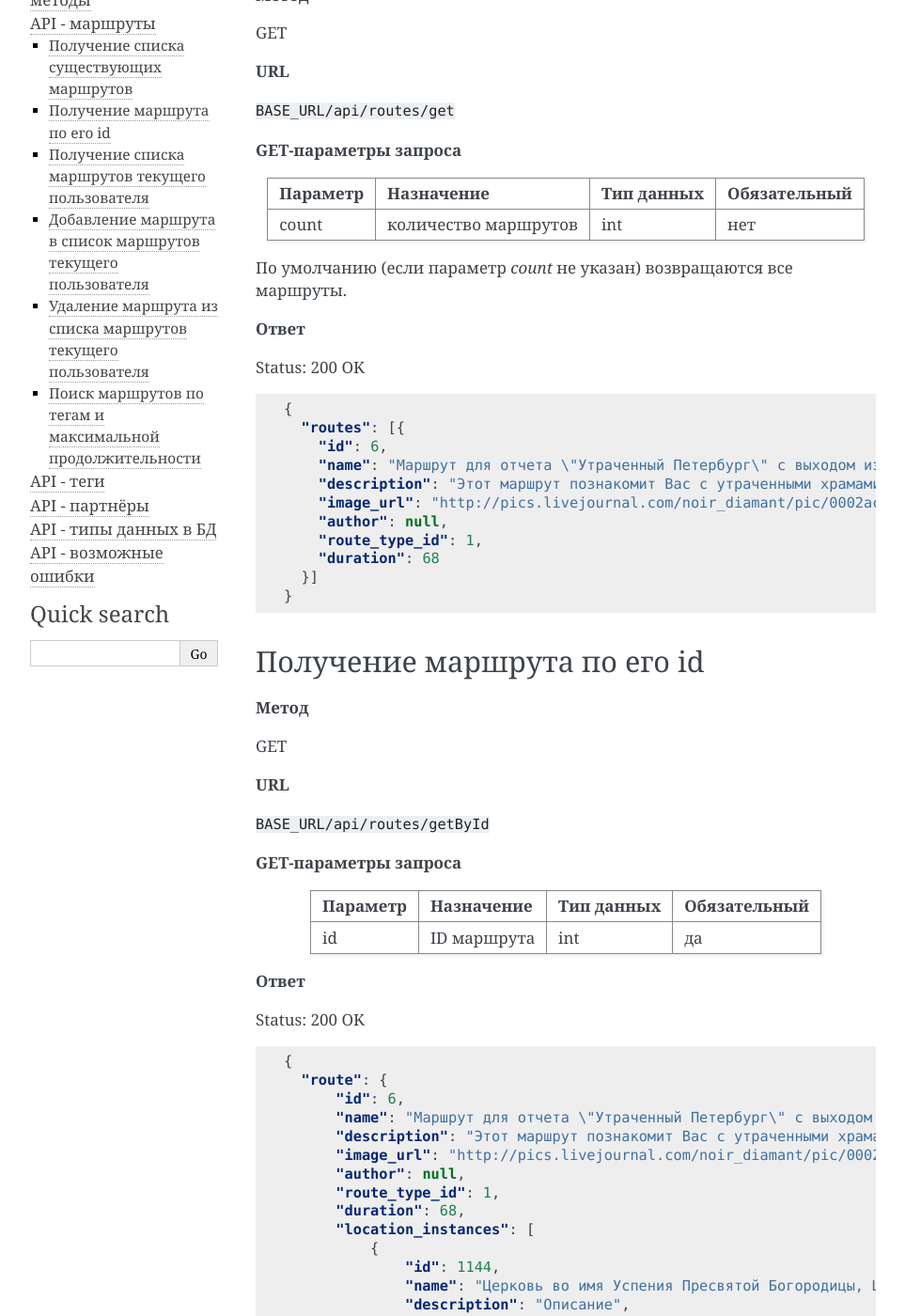
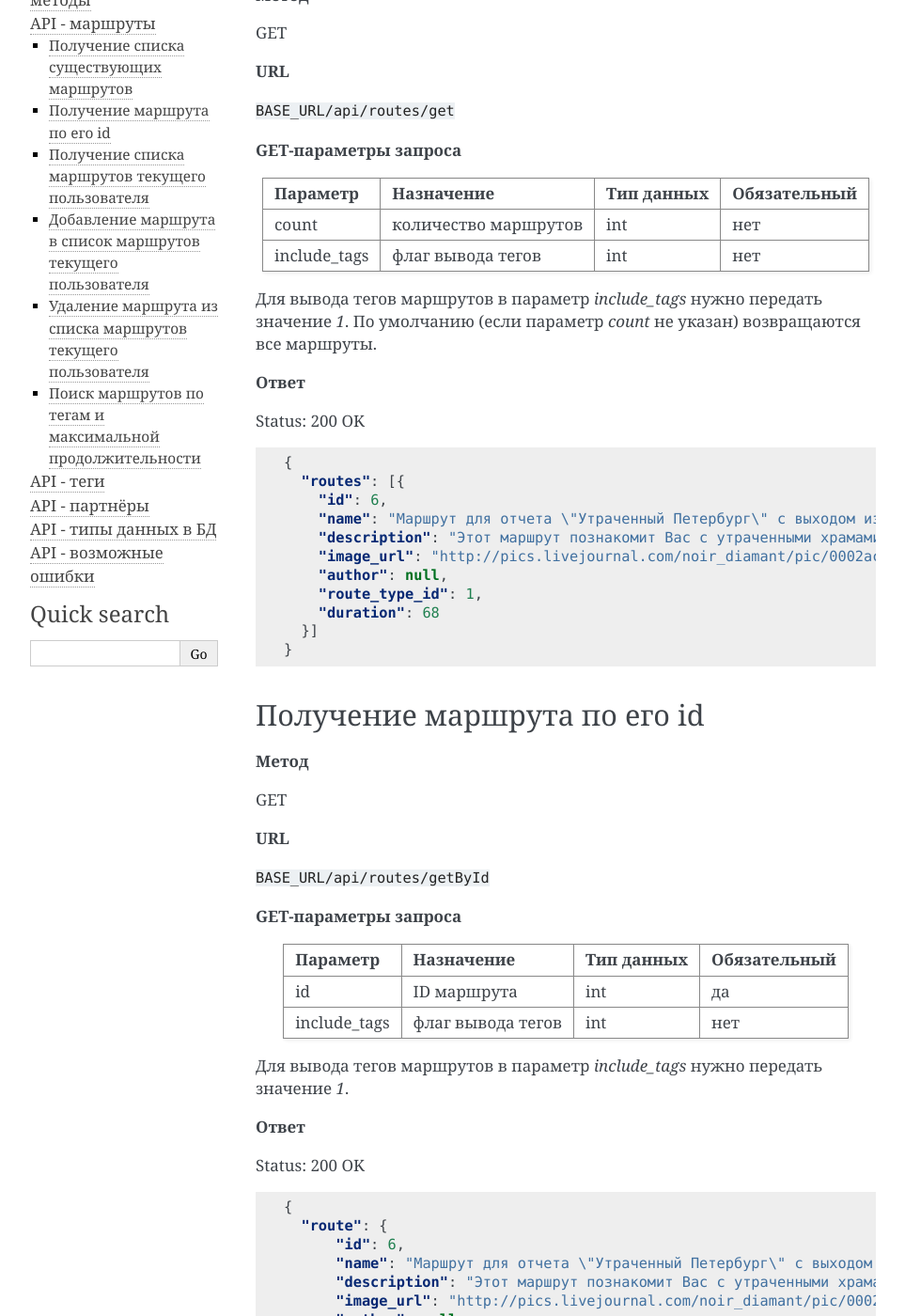
Before and after one commit to dh-center/st-retrospect-docs, a Sphinx documentation site: the page built from docs/pages/api-spec-routes.rst, in a window 1280 px wide and 1400 px high, scrolled down 318 px. Shown: the whole window at 94% size, without its empty margins (148-1111 px from the left). Built offline with Sphinx 7.4.7, drawn with Linux system fonts in a browser that asks for light colours.

Commit message:
Updated route methods

```diff
--- a/docs/pages/api-spec-routes.rst
+++ b/docs/pages/api-spec-routes.rst
@@ -18,12 +18,15 @@ GET
 
 **GET-параметры запроса**
 
-+------------+----------------------+------------+--------------+
-| Параметр   | Назначение           | Тип данных | Обязательный |
-+============+======================+============+==============+
-| count      | количество маршрутов | int        | нет          |
-+------------+----------------------+------------+--------------+
++--------------+----------------------+------------+--------------+
+| Параметр     | Назначение           | Тип данных | Обязательный |
++==============+======================+============+==============+
+| count        | количество маршрутов | int        | нет          |
++--------------+----------------------+------------+--------------+
+| include_tags | флаг вывода тегов    | int        | нет          |
++--------------+----------------------+------------+--------------+
 
+Для вывода тегов маршрутов в параметр *include_tags* нужно передать значение *1*.
 По умолчанию (если параметр *count* не указан) возвращаются все маршруты.
 
 **Ответ**
@@ -58,11 +61,15 @@ GET
 
 **GET-параметры запроса**
 
-+------------+----------------------+------------+--------------+
-| Параметр   | Назначение           | Тип данных | Обязательный |
-+============+======================+============+==============+
-| id         | ID маршрута          | int        | да           |
-+------------+----------------------+------------+--------------+
++--------------+----------------------+------------+--------------+
+| Параметр     | Назначение           | Тип данных | Обязательный |
++==============+======================+============+==============+
+| id           | ID маршрута          | int        | да           |
++--------------+----------------------+------------+--------------+
+| include_tags | флаг вывода тегов    | int        | нет          |
++--------------+----------------------+------------+--------------+
+
+Для вывода тегов маршрутов в параметр *include_tags* нужно передать значение *1*.
 
 **Ответ**
 
```
